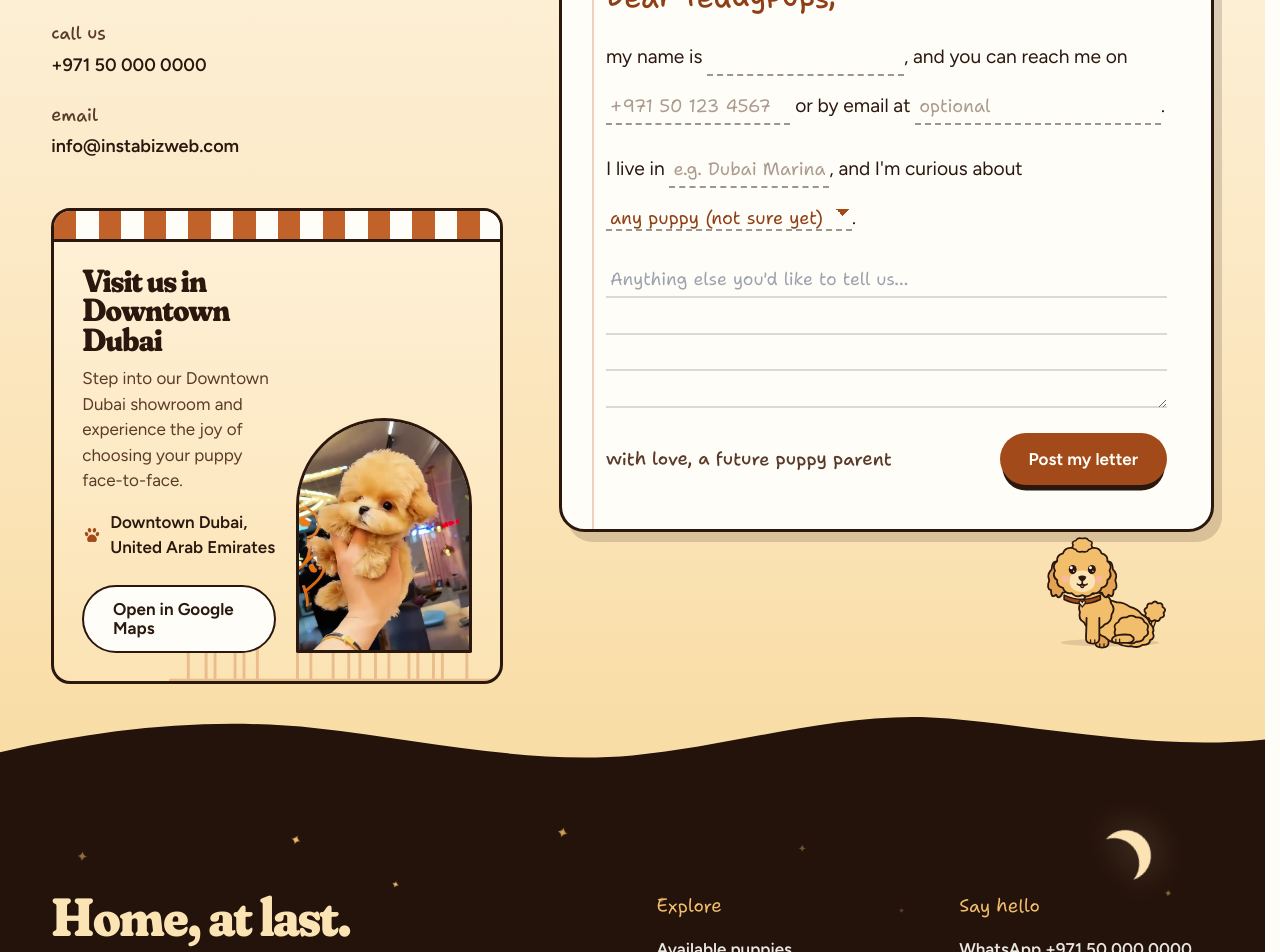
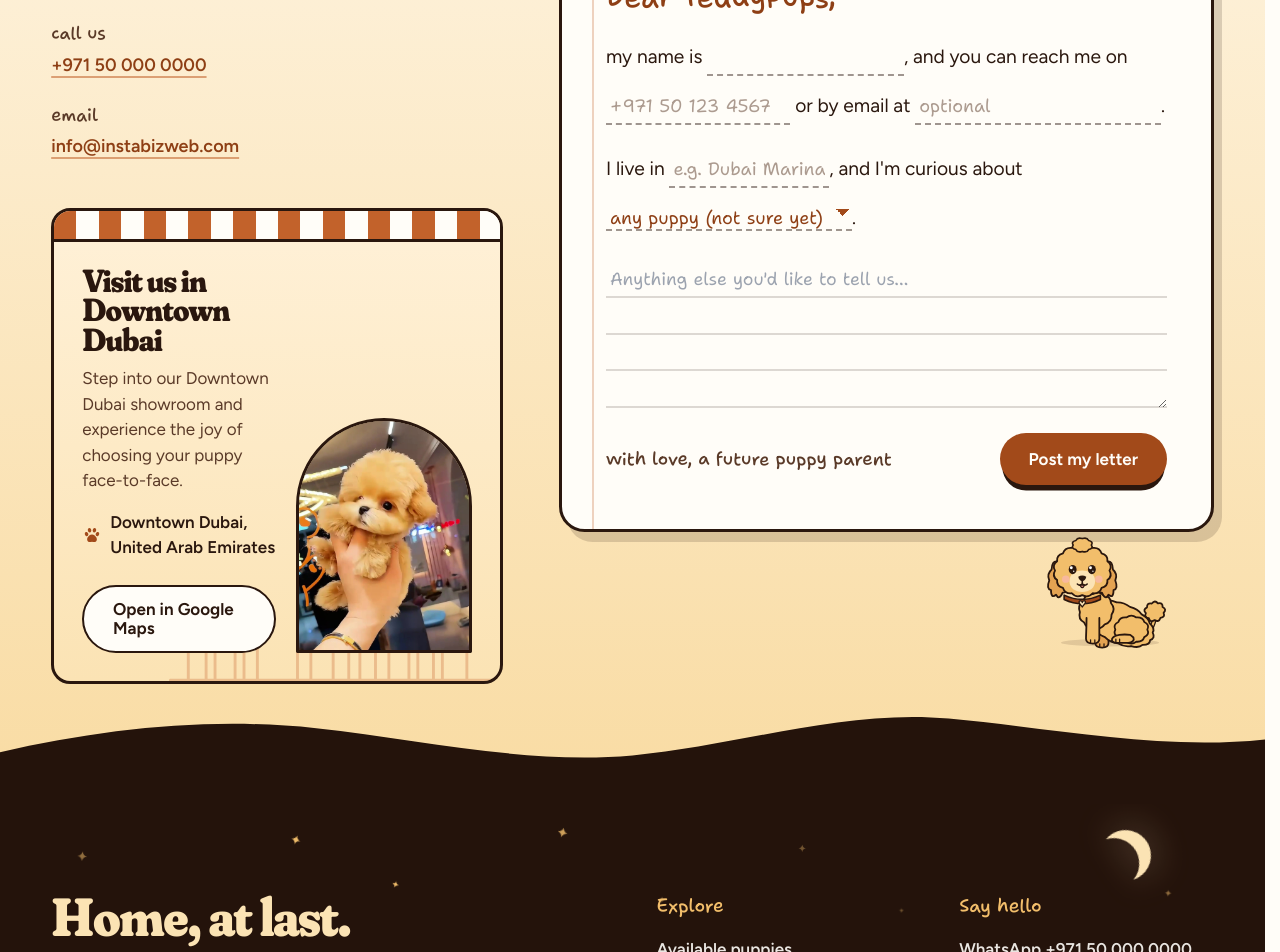
Before and after one commit to khushal-mali/puppy-clone, a Next.js app: page /contact in a window 1280 px wide. Shown: the part 480-1432 px from the top of the page. Built offline with nearby package versions, Linux system fonts and the light colour scheme.

Commit message:
style(contact): add .link-ink and .font-scrawl to match original contact info links

```diff
--- a/app/globals.css
+++ b/app/globals.css
@@ -117,6 +117,25 @@ body {
 }
 .tp-post__sent {
   border: 3px solid var(--color-cocoa) !important;
+}
+
+.link-ink {
+  color: var(--color-toffee-ink) !important;
+  text-decoration: underline !important;
+  text-underline-offset: 0.25em !important;
+  text-decoration-thickness: 2px !important;
+  text-decoration-color: #c2622b8c !important;
+  transition: text-decoration-color 0.2s ease;
+}
+.link-ink:hover {
+  text-decoration-color: currentColor !important;
+}
+
+.font-scrawl {
+  font-family: var(--font-shantell), ui-rounded, "Comic Sans MS", cursive !important;
+  font-variation-settings: "INFM" 60, "BNCE" 30 !important;
+  letter-spacing: 0 !important;
+  font-weight: 500 !important;
 }
 .btn-ghost {
   border: 2px solid var(--color-cocoa) !important;
```
